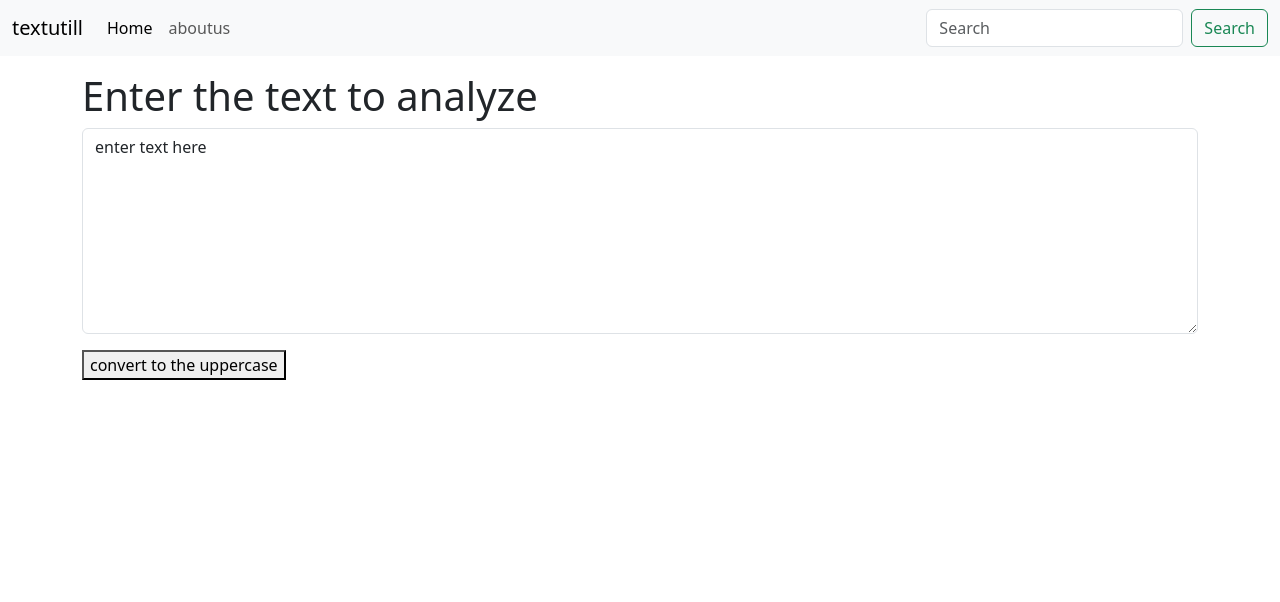
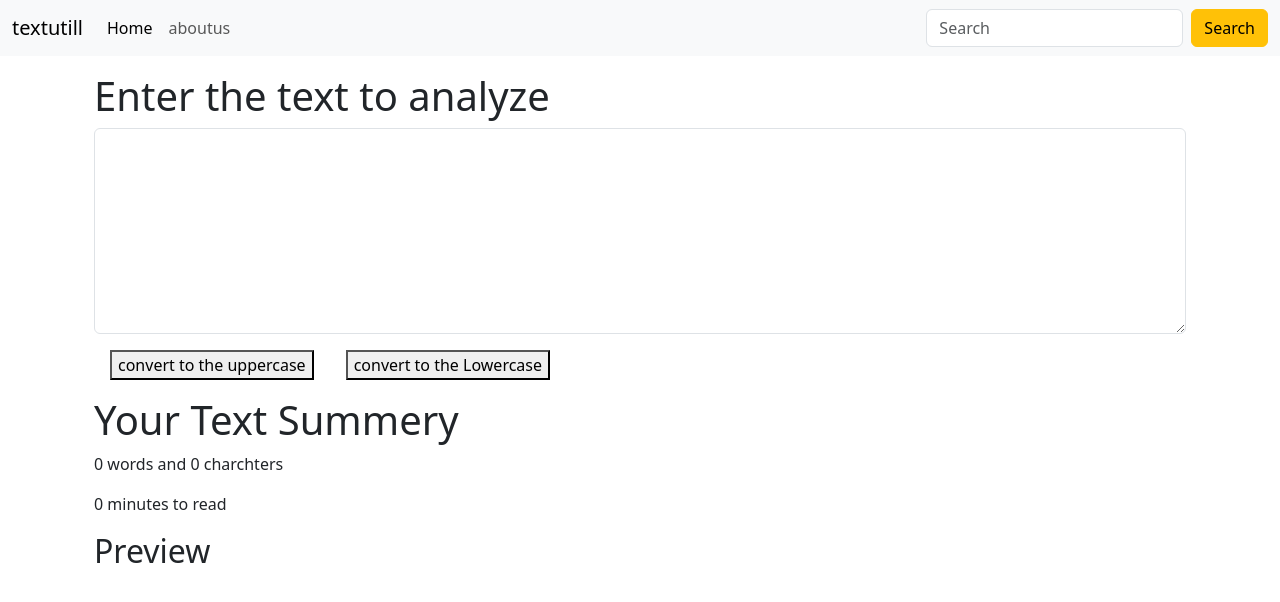
Before and after one commit to dhruvitgarathiya/TextTamer, a React (Create React App) app: page / in a window 1280 px wide. Shown: the top 602 px of the page. Built offline with nearby package versions, Linux system fonts and the light colour scheme.

Commit message:
preview and lowercase feature added

```diff
--- a/src/Components/Navbar/Navbar.jsx
+++ b/src/Components/Navbar/Navbar.jsx
@@ -22,7 +22,7 @@ export default function Navbar(props) {
             <form className="d-flex" role="search">
               <label htmlFor="search-input" className="visually-hidden">Search</label>
               <input id="search-input" className="form-control me-2" type="search" placeholder="Search" aria-label="Search" />
-              <button className="btn btn-outline-success" type="submit">Search</button>
+              <button className="btn btn-warning" type="submit">Search</button>
             </form>
           </div>
         </div>
--- a/src/Components/TextForm/TextForm.jsx
+++ b/src/Components/TextForm/TextForm.jsx
@@ -11,21 +11,37 @@ export default function TextForm(props){
         setText(newText);
     }
 
+    const handleLoClick = () => {
+        console.log("upper case was clicked" +" " +":" +  text);
+        let newText = text.toLowerCase();
+        setText(newText);
+    }
+
     const handleOnChange = (event) => {
         console.log("on change");
         setText(event.target.value);
     }
-    const[text,setText] = useState('enter text here');
+    const[text,setText] = useState('');
     return(
-        <div>
+        <>
+        <div className="container">
             <h1>{props.heading}</h1>
              <div className="mb-3">
 
               <textarea className="form-control" value={text} onChange={handleOnChange} id="myBox" rows="8"></textarea>
 
              </div>
-             <button className="btn-btn-primary" onClick={handleUpClick}>convert to the uppercase</button>
+             <button className="btn-btn-success mx-3" onClick={handleUpClick}>convert to the uppercase</button>
+             <button className="btn-btn-success mx-3" onClick={handleLoClick}>convert to the Lowercase</button>
         </div>
+        <div className="container my-3">
+            <h1>Your Text Summery</h1>
+            <p>{text.split("").length} words and {text.length} charchters</p>
+            <p>{0.08*text.split("").length} minutes to read</p>
+            <h2>Preview</h2>
+            <p>{text}</p>
+        </div>
+        </>
     )
 }
 
```
